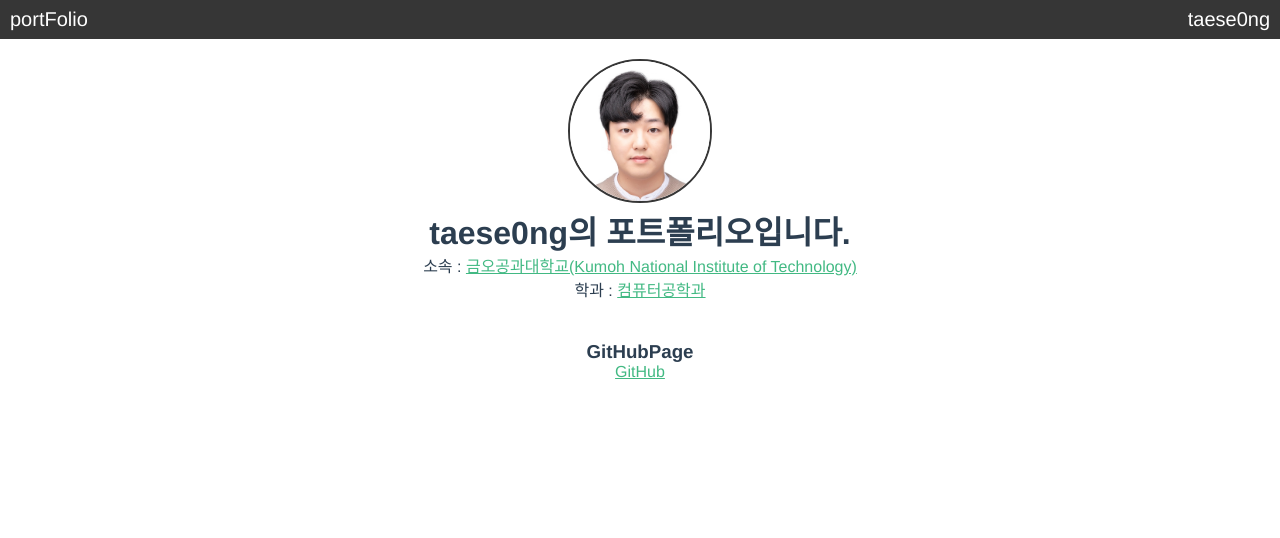
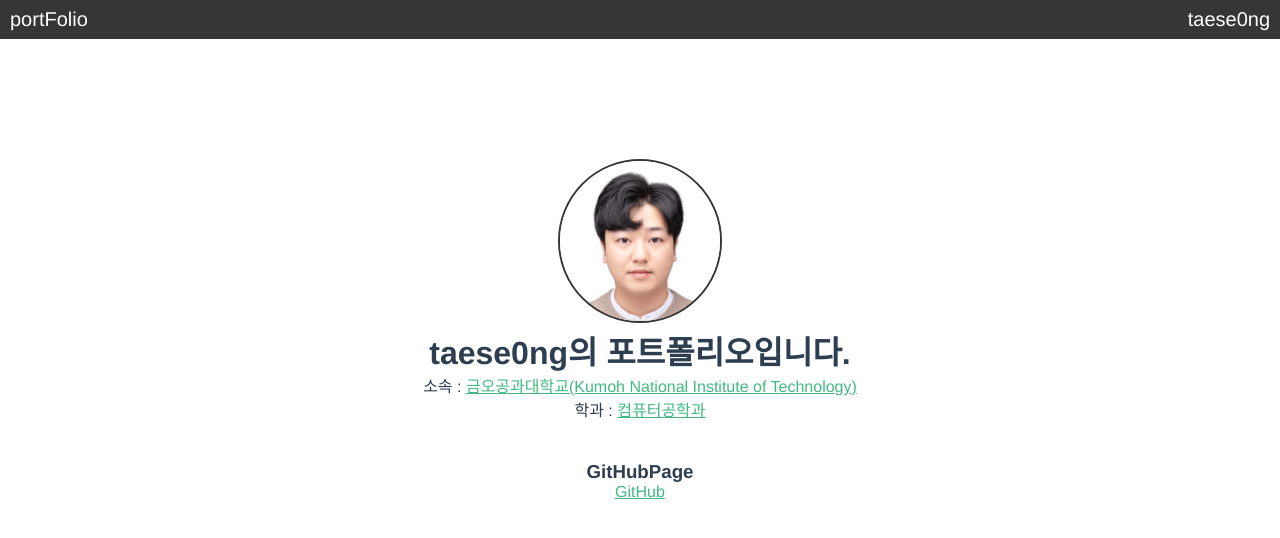
Before and after one commit to taese0ng/portfolio_vue, a Vue app: page / in a window 1280 px wide. Shown: the top 538 px of the page. Built offline with nearby package versions, Linux system fonts and the light colour scheme.

Commit message:
사이즈 일부  수정

```diff
--- a/src/App.vue
+++ b/src/App.vue
@@ -1,15 +1,18 @@
 <template>
   <div id="app">
     <Head></Head>
+    <Profile class="profileCard"/>
     <router-view/>
   </div>
 </template>
 
 <script>
+import Profile from '@/components/ProfileCard.vue'
 import Head from '@/components/Head'
 export default {
     components:{
-      Head
+      Head,
+      Profile,
     }
 }
 </script>
@@ -41,12 +44,20 @@ export default {
 }
 
 .profileImg{
-  width: 140px;
-  height: 140px;
+  min-width: 120px;
+  width: 13vw;
+  max-width: 160px;
+  height: 13vw;
+  min-height: 120px;
+  max-height: 160px;
   border: 2px solid rgb(54,54,54);
   border-radius: 100px;
   -moz-border-radius: 100px;
   -khtml-border-radius: 100px;
   -webkit-border-radius: 100px;
 }
+
+.profileCard{
+  margin-top: 120px;
+}
 </style>
--- a/src/components/HelloPortfolio.vue
+++ b/src/components/HelloPortfolio.vue
@@ -1,6 +1,5 @@
 <template>
   <div class="hello">
-    <h1>{{ msg }}</h1>
     <p>
       소속 :
       <a href="http://kumoh.ac.kr/ko/index.do" target="_blank" rel="noopener">금오공과대학교(Kumoh National Institute of Technology)</a>
@@ -17,10 +16,7 @@
 
 <script>
 export default {
-  name: 'HelloWorld',
-  props: {
-    msg: String
-  }
+  name: 'HelloWorld'
 }
 </script>
 
--- a/src/components/ProfileCard.vue
+++ b/src/components/ProfileCard.vue
@@ -1,6 +1,7 @@
 <template>
     <div>
         <img class="profileImg" alt="ProfileImg" src="@/assets/ProfileImg.png">
+        <h1>taese0ng의 포트폴리오입니다.</h1>
     </div>
 </template>
 
@@ -11,5 +12,4 @@
 </script>
 
 <style scoped>
-
 </style>
--- a/src/views/Home.vue
+++ b/src/views/Home.vue
@@ -1,25 +1,19 @@
 <template>
   <div class="home">
-    <Profile/>
-    <HelloPortfolio msg="taese0ng의 포트폴리오입니다."/>
+    <HelloPortfolio/>
   </div>
 </template>
 
 <script>
-import Profile from '@/components/ProfileCard.vue'
+
 import HelloPortfolio from '@/components/HelloPortfolio.vue'
-
 export default {
   name: 'home',
   components: {
     HelloPortfolio,
-    Profile,
   }
 }
 </script>
 
 <style>
-  .home{
-    margin-top: 20px;
-  }
 </style>
```
Also changed, not shown: 9 other files (tests, documents, lock files or other folders).
